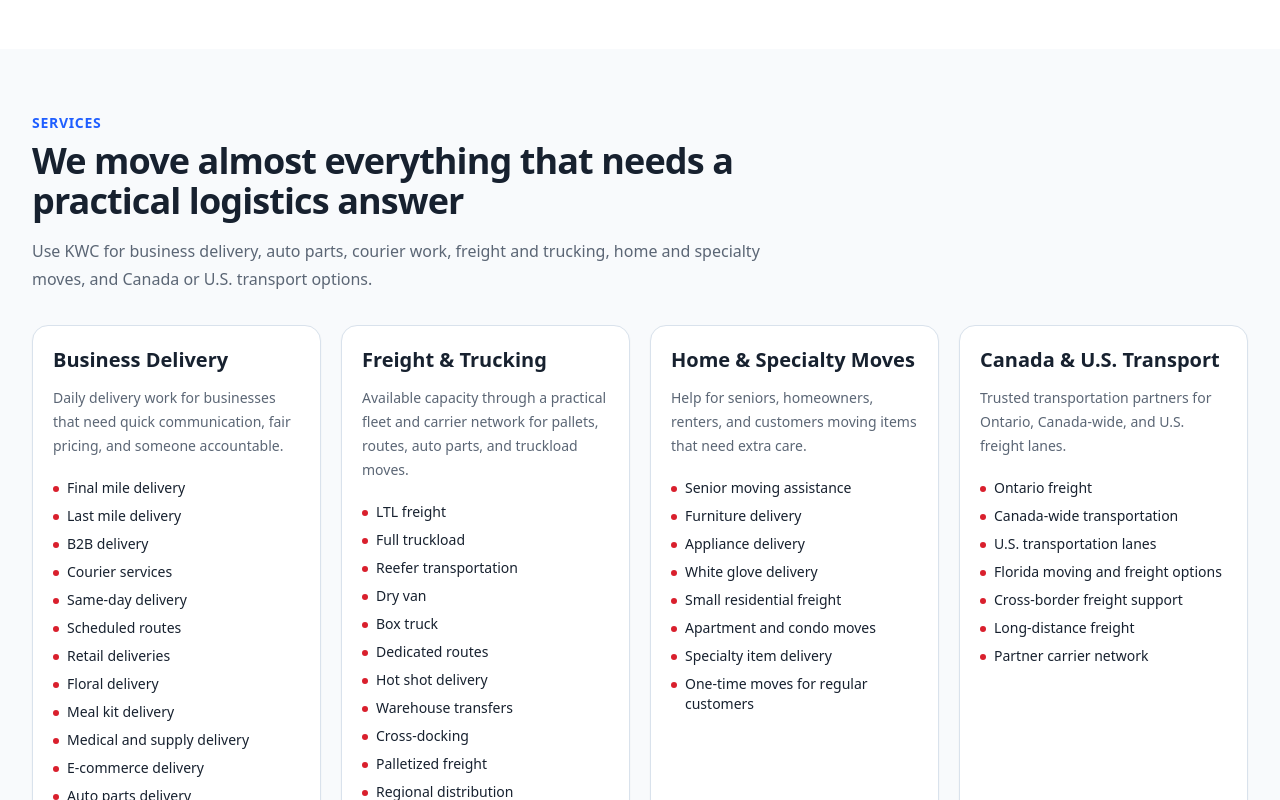
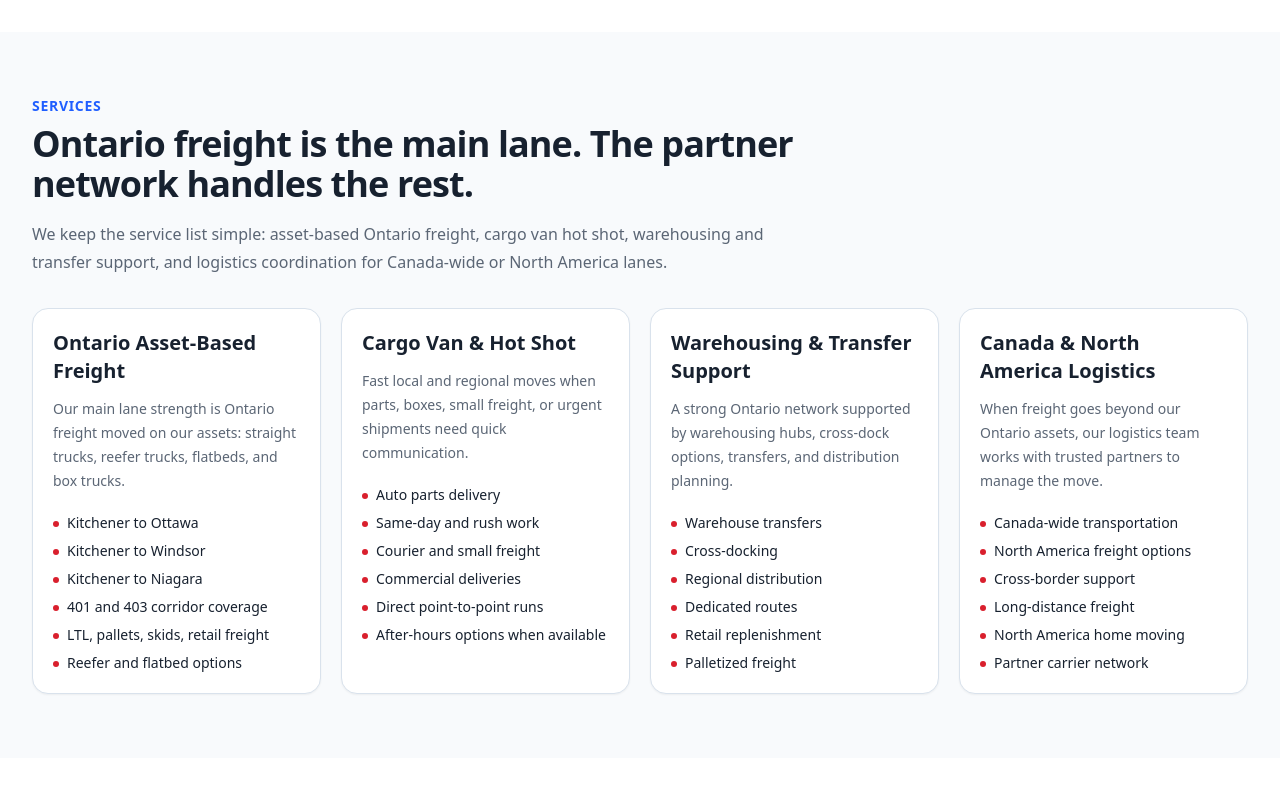
Before and after one commit to kwclogisticsinc-source/kwc-logistics-site, a Next.js app: page / in a window 1280 px wide. Shown: the part 1400-2200 px from the top of the page. Built offline with nearby package versions, Linux system fonts and the light colour scheme.

Commit message:
Refocus services on Ontario freight network

```diff
--- a/app/about/page.tsx
+++ b/app/about/page.tsx
@@ -5,7 +5,7 @@
 export const metadata: Metadata = {
   title: "About",
   description:
-    "KWC Logistics Inc. is a family-run Canadian logistics company based in Kitchener, Ontario with 30 years of logistics experience.",
+    "KWC Logistics Inc. is a family-run Canadian logistics company based in Kitchener, Ontario moving freight mainly across Ontario with partner-managed Canada-wide and North America coverage.",
   alternates: { canonical: "/about" }
 };
 
@@ -23,11 +23,11 @@
           <article className="rounded-md border border-line bg-white p-6 lg:col-span-2">
             <h2 className="text-2xl font-bold text-ink">How KWC works</h2>
             <p className="mt-4 text-base leading-7 text-muted">
-              KWC focuses on final mile delivery, B2B delivery, courier services, auto parts
-              delivery, LTL freight, reefer transportation, dedicated routes, warehouse transfers, senior moving
-              assistance, home and specialty moves, and Canada or U.S. transport options.
-              The goal is simple: collect the right shipment details, confirm the lane, and get
-              it moved.
+              KWC mainly moves freight across Ontario on our assets: straight trucks, reefer
+              trucks, flatbeds, box trucks, and cargo vans for hot shot services. We are based in
+              Kitchener and cover the lanes customers actually use: Ottawa, Windsor, Niagara, the
+              GTA, London, Hamilton, Mississauga, Cambridge, Guelph, Brantford, and the 401 and
+              403 corridor in between.
             </p>
             <p className="mt-4 text-base leading-7 text-muted">
               With 30 years of logistics experience behind the business, KWC understands how
@@ -36,9 +36,10 @@
               the centre of the job.
             </p>
             <p className="mt-4 text-base leading-7 text-muted">
-              Based in Kitchener, Ontario, KWC serves Waterloo Region, Southwestern Ontario,
-              Canada, and U.S. lanes through available capacity, a practical fleet and carrier
-              network, and trusted transportation partners.
+              When a shipment goes beyond our Ontario asset network, KWC&apos;s logistics team works
+              with trusted partners to manage Canada-wide and North America freight, including
+              North America home moving options. The customer still gets quick communication,
+              practical pricing, and one team helping coordinate the move.
             </p>
           </article>
           <aside className="rounded-md bg-brand-pale p-6">
@@ -47,8 +48,9 @@
               <li>Clear shipment details before pickup.</li>
               <li>Quick communication for quotes and dispatch.</li>
               <li>Affordable options explained plainly.</li>
-              <li>Business, residential, and commercial delivery support.</li>
-              <li>Local, regional, Canada-wide, and U.S. freight options.</li>
+              <li>Ontario freight moved mainly on KWC assets.</li>
+              <li>Canada-wide and North America logistics through trusted partners.</li>
+              <li>Warehousing hubs, cross-dock options, and transfer support.</li>
               <li>No full street address shown until the business is ready to publish it.</li>
             </ul>
           </aside>
--- a/app/contact/page.tsx
+++ b/app/contact/page.tsx
@@ -6,7 +6,7 @@
 export const metadata: Metadata = {
   title: "Contact",
   description:
-    "Contact KWC Logistics Inc. in Kitchener, Ontario for local delivery, freight, moving help, and Canada or U.S. transport options.",
+    "Contact KWC Logistics Inc. in Kitchener, Ontario for Ontario freight, hot shot cargo vans, warehousing transfers, and partner-managed Canada-wide or North America logistics.",
   alternates: { canonical: "/contact" }
 };
 
@@ -15,8 +15,8 @@
     <>
       <PageHero eyebrow="Contact" title="Talk to KWC Logistics">
         <p>
-          For quotes, dispatch questions, local delivery, dedicated route work, moving help,
-          Canada or U.S. freight, or urgent shipments, contact KWC Logistics Inc. directly.
+          For Ontario freight, hot shot cargo vans, straight truck work, reefer, flatbed,
+          warehouse transfers, or Canada-wide and North America logistics, contact KWC Logistics Inc. directly.
         </p>
       </PageHero>
       <Section title="Contact details" intro="No full street address is published yet. KWC is based in Kitchener, Ontario.">
--- a/app/layout.tsx
+++ b/app/layout.tsx
@@ -11,7 +11,7 @@
     template: "%s | KWC Logistics Inc."
   },
   description:
-    "Family-run Canadian logistics company in Kitchener backed by 30 years of experience, quick communication, affordable options, and service across Ontario, Canada, and U.S. lanes.",
+    "Family-run Canadian logistics company in Kitchener moving freight mainly across Ontario with straight trucks, reefers, flatbeds, cargo vans, warehousing hubs, and partner-managed Canada-wide and North America coverage.",
   keywords: [
     "Kitchener logistics company",
     "Waterloo Region delivery",
@@ -20,14 +20,17 @@
     "LTL freight Kitchener",
     "warehouse transfers Ontario",
     "Southwestern Ontario logistics",
-    "Canada U.S. freight",
+    "Ontario freight",
+    "North America freight",
+    "401 corridor freight",
+    "403 corridor freight",
     "courier services Kitchener",
     "senior moving assistance Kitchener",
     "auto parts delivery Kitchener"
   ],
   openGraph: {
     title: "KWC Logistics Inc.",
-    description: "No customer too small. No freight too complicated. Quick communication, affordability, and service.",
+    description: "Ontario asset-based freight with partner-managed Canada-wide and North America logistics.",
     url: `https://${site.domain}`,
     siteName: site.name,
     locale: "en_CA",
--- a/app/page.tsx
+++ b/app/page.tsx
@@ -15,8 +15,8 @@
   "Family-Run Business",
   "30 Years of Logistics Experience",
   "Quick Communication",
-  "Affordable Options",
-  "Canada & U.S. Freight Solutions"
+  "Ontario Asset-Based Freight",
+  "Canada & North America Logistics"
 ];
 
 const whyChoose = [
@@ -51,10 +51,10 @@
               Driven by Canadian Values. Built for Local Freight.
             </h1>
             <p className="mt-6 max-w-2xl text-lg leading-8 text-muted">
-              From small deliveries to cross-border freight, KWC Logistics Inc. helps businesses,
-              homeowners, seniors, and everyday customers move what matters across Ontario, Canada, and the U.S.
-              Backed by 30 years of logistics experience, we focus on quick communication,
-              affordability, and service.
+              KWC Logistics Inc. mainly moves freight across Ontario on straight trucks, reefer
+              trucks, flatbeds, box trucks, and cargo vans for hot shot work. Backed by 30 years
+              of logistics experience, we also manage Canada-wide and North America freight
+              through trusted partners when the lane goes beyond our assets.
             </p>
             <div className="mt-8 flex flex-col gap-3 sm:flex-row">
               <ButtonLink href="/request-a-quote">Request a Quote</ButtonLink>
@@ -93,7 +93,7 @@
       <Section
         eyebrow="No Customer Too Small"
         title="One box, one pallet, one truckload — call KWC."
-        intro="KWC Logistics Inc. is built for small businesses, homeowners, seniors, growing companies, and everyday customers who need a real person to help get something moved without getting overcharged or ignored."
+        intro="KWC Logistics Inc. is built for customers who need a real person to answer, explain the freight options, and get the shipment moving without getting overcharged or ignored."
       >
         <div className="rounded-2xl bg-brand-navy p-6 text-white sm:p-8">
           <h2 className="text-3xl font-bold">No customer too small. No freight too complicated.</h2>
@@ -108,8 +108,8 @@
 
       <Section
         eyebrow="Services"
-        title="We move almost everything that needs a practical logistics answer"
-        intro="Use KWC for business delivery, auto parts, courier work, freight and trucking, home and specialty moves, and Canada or U.S. transport options."
+        title="Ontario freight is the main lane. The partner network handles the rest."
+        intro="We keep the service list simple: asset-based Ontario freight, cargo van hot shot, warehousing and transfer support, and logistics coordination for Canada-wide or North America lanes."
         className="bg-slate-50"
       >
         <div className="grid gap-5 lg:grid-cols-4">
@@ -154,31 +154,58 @@
       <section className="bg-white py-14 sm:py-16">
         <div className="mx-auto grid max-w-7xl gap-8 px-4 sm:px-6 lg:grid-cols-[0.9fr_1.1fr] lg:px-8">
           <div>
-            <p className="text-sm font-bold uppercase tracking-wider text-brand-red">Canada & U.S. Transport</p>
+            <p className="text-sm font-bold uppercase tracking-wider text-brand-red">Ontario First, North America When Needed</p>
             <h2 className="mt-2 text-3xl font-bold tracking-tight text-ink sm:text-4xl">
-              Freight options beyond the local route.
+              Strong coverage across the 401 and 403 corridor.
             </h2>
             <p className="mt-4 text-base leading-7 text-muted">
-              KWC supports Ontario freight, Canada-wide transportation, U.S. transportation lanes,
-              Florida moving and freight options, cross-border freight support, and long-distance
-              freight through available capacity and trusted transportation partners.
+              Our main work is Ontario freight: Kitchener to Ottawa, Windsor, Niagara, the GTA,
+              Hamilton, London, Mississauga, Cambridge, Guelph, Brantford, and anywhere along the
+              401 and 403 corridor. We move freight on our assets where it makes sense, supported
+              by warehousing hubs, cross-dock options, and a strong logistics team.
             </p>
           </div>
           <div className="grid gap-4 sm:grid-cols-2">
-            {["Ontario freight", "Canada-wide transportation", "U.S. transportation lanes", "Florida moving and freight options"].map((item) => (
+            {["Straight trucks", "Reefer trucks", "Flatbeds", "Cargo vans for hot shot"].map((item) => (
               <div key={item} className="rounded-2xl border border-line bg-slate-50 p-5">
                 <p className="text-lg font-bold text-ink">{item}</p>
-                <p className="mt-2 text-sm leading-6 text-muted">Call KWC with lane, timing, freight type, and access details.</p>
+                <p className="mt-2 text-sm leading-6 text-muted">Call KWC with lane, timing, freight type, access details, and urgency.</p>
               </div>
             ))}
           </div>
         </div>
       </section>
 
+      <section className="border-y border-line bg-white py-14 sm:py-16">
+        <div className="mx-auto grid max-w-7xl gap-8 px-4 sm:px-6 lg:grid-cols-[1fr_0.9fr] lg:px-8">
+          <div>
+            <p className="text-sm font-bold uppercase tracking-wider text-brand-red">Partner-Managed Logistics</p>
+            <h2 className="mt-2 text-3xl font-bold tracking-tight text-ink sm:text-4xl">
+              Canada-wide and North America moves, managed by people who understand freight.
+            </h2>
+            <p className="mt-4 text-base leading-7 text-muted">
+              KWC mainly moves freight on our own Ontario assets. When a customer needs a lane
+              across Canada, into the U.S., or a North America home moving option, our logistics
+              team works with trusted transportation partners to manage the service, communication,
+              and pricing.
+            </p>
+          </div>
+          <div className="rounded-2xl bg-brand-pale p-6">
+            <h3 className="text-2xl font-bold text-ink">What this means for customers</h3>
+            <ul className="mt-5 space-y-3 text-sm leading-6 text-muted">
+              <li>Ontario freight handled mainly through KWC assets.</li>
+              <li>Partner network used for Canada-wide and North America coverage.</li>
+              <li>Quick communication and honest options before the move is booked.</li>
+              <li>Warehousing hubs and cross-dock support where the freight plan needs it.</li>
+            </ul>
+          </div>
+        </div>
+      </section>
+
       <Section
         eyebrow="Service Areas"
-        title="Serving Waterloo Region, Southwestern Ontario, Canada, and U.S. lanes"
-        intro="KWC is based in Kitchener and helps customers move freight and items across local, regional, and long-distance routes."
+        title="Ontario coverage from Kitchener across the 401 and 403 corridor"
+        intro="KWC is based in Kitchener and moves freight across Ontario: Ottawa, Windsor, Niagara, the GTA, London, Hamilton, Mississauga, Cambridge, Guelph, Brantford, and the lanes in between."
         className="bg-slate-50"
       >
         <div className="grid gap-3 sm:grid-cols-2 md:grid-cols-3">
--- a/app/request-a-quote/page.tsx
+++ b/app/request-a-quote/page.tsx
@@ -6,7 +6,7 @@
 export const metadata: Metadata = {
   title: "Request a Quote",
   description:
-    "Request a logistics quote from KWC Logistics for local delivery, freight, moving help, reefer transportation, or Canada and U.S. freight.",
+    "Request a logistics quote from KWC Logistics for Ontario freight, hot shot cargo vans, reefer transportation, flatbed, warehouse transfers, or Canada-wide and North America logistics.",
   alternates: { canonical: "/request-a-quote" }
 };
 
--- a/app/service-areas/[slug]/page.tsx
+++ b/app/service-areas/[slug]/page.tsx
@@ -31,9 +31,9 @@
       <PageHero eyebrow="Local Logistics" title={area.title}>
         <p>{area.description}</p>
       </PageHero>
-      <Section title="Delivery, freight, moving help, and transport options" intro="KWC is based in Kitchener and serves local, regional, Canada-wide, and U.S. lanes through practical dispatch and trusted transportation partners.">
+      <Section title="Ontario freight, warehousing support, and partner logistics" intro="KWC is based in Kitchener and mainly serves Ontario on our own assets, with partner-managed Canada-wide and North America logistics when the lane goes further.">
         <div className="grid gap-5 md:grid-cols-3">
-          {["Business delivery", "Freight and trucking", "Home and specialty moves"].map((item) => (
+          {["Ontario asset freight", "Hot shot cargo vans", "Warehousing and partner network"].map((item) => (
             <article key={item} className="rounded-2xl border border-line bg-white p-5">
               <h2 className="text-lg font-bold text-ink">{item}</h2>
               <p className="mt-3 text-sm leading-6 text-muted">
--- a/app/services/[slug]/page.tsx
+++ b/app/services/[slug]/page.tsx
@@ -50,8 +50,8 @@
           <aside className="rounded-2xl bg-brand-pale p-6">
             <h2 className="text-xl font-bold text-ink">One shipment or repeat work</h2>
             <p className="mt-3 text-sm leading-6 text-muted">
-              KWC can help with one-time jobs, scheduled routes, regional lanes, and Canada or U.S.
-              freight options through a fleet and carrier network.
+              KWC can help with one-time jobs, scheduled routes, Ontario regional lanes, and
+              partner-managed Canada-wide or North America freight options.
             </p>
             <div className="mt-5">
               <ButtonLink href="/request-a-quote">Request a Quote</ButtonLink>
--- a/app/services/page.tsx
+++ b/app/services/page.tsx
@@ -8,21 +8,21 @@
 export const metadata: Metadata = {
   title: "Services",
   description:
-    "KWC Logistics provides final mile delivery, B2B delivery, courier services, LTL freight, reefer transportation, warehouse transfers, same-day delivery, dedicated routes, senior moving assistance, meal kit delivery, floral delivery, and Canada and U.S. freight.",
+    "KWC Logistics mainly moves freight across Ontario with straight trucks, reefers, flatbeds, box trucks, and cargo vans, with partner-managed Canada-wide and North America logistics.",
   alternates: { canonical: "/services" }
 };
 
 export default function ServicesPage() {
   return (
     <>
-      <PageHero eyebrow="Services" title="Delivery, freight, moving help, and Canada-U.S. transport">
+      <PageHero eyebrow="Services" title="Ontario freight on our assets. Partner logistics beyond that.">
         <p>
-          One box, one pallet, one room, one truckload, or one cross-border shipment.
-          KWC keeps the process direct: we answer, we communicate, we keep pricing practical,
-          and we get it moved.
+          KWC mainly moves freight in Ontario on straight trucks, reefer trucks, flatbeds,
+          box trucks, and cargo vans for hot shot work. For Canada-wide and North America lanes,
+          our logistics team works with trusted partners to manage the move.
         </p>
       </PageHero>
-      <Section title="Service categories" intro="KWC supports businesses, auto parts suppliers, homeowners, seniors, and everyday customers with local accountability and practical freight planning.">
+      <Section title="What KWC actually focuses on" intro="We keep services practical: Ontario asset-based freight, hot shot vans, warehousing and transfers, and partner-managed logistics for longer lanes.">
         <div className="grid gap-5 lg:grid-cols-4">
           {serviceCategories.map((category) => (
             <article key={category.title} className="rounded-2xl border border-line bg-white p-5">
@@ -32,7 +32,7 @@
           ))}
         </div>
       </Section>
-      <Section title="Service pages" className="bg-slate-50">
+      <Section title="Detailed service pages" intro="These pages explain the common shipment types customers ask about. The main operating model stays Ontario-first." className="bg-slate-50">
         <div className="grid gap-5 sm:grid-cols-2 lg:grid-cols-3">
           {services.map((service) => (
             <Link key={service.slug} href={`/services/${service.slug}`} className="rounded-2xl border border-line bg-white p-5 transition hover:border-brand-red">
--- a/components/Header.tsx
+++ b/components/Header.tsx
@@ -21,7 +21,7 @@
           <LogoLockup />
           <span className="hidden border-l border-line pl-3 leading-tight sm:block">
             <span className="block text-xs font-semibold text-ink">Kitchener dispatch</span>
-            <span className="block text-xs font-medium text-muted">Canada & U.S. lanes</span>
+            <span className="block text-xs font-medium text-muted">Ontario assets. North America network.</span>
           </span>
         </Link>
         <nav className="hidden items-center gap-5 text-sm font-medium text-ink lg:flex">
--- a/lib/site.ts
+++ b/lib/site.ts
@@ -5,7 +5,7 @@
   email: "dispatch@kwclogistics.ca",
   location: "Based in Kitchener, Ontario",
   description:
-    "Family-run Canadian logistics backed by 30 years of experience, serving businesses, homeowners, seniors, and everyday customers across Kitchener, Waterloo Region, Southwestern Ontario, Canada, and U.S. lanes."
+    "Family-run Canadian logistics backed by 30 years of experience, moving freight mainly across Ontario with straight trucks, reefers, flatbeds, cargo vans, warehousing hubs, and partner-managed Canada-wide and North America coverage."
 };
 
 export type ItemPage = {
@@ -15,81 +15,58 @@
   keywords?: string[];
 };
 
-export const businessDelivery = [
-  "Final mile delivery",
-  "Last mile delivery",
-  "B2B delivery",
-  "Courier services",
-  "Same-day delivery",
-  "Scheduled routes",
-  "Retail deliveries",
-  "Floral delivery",
-  "Meal kit delivery",
-  "Medical and supply delivery",
-  "E-commerce delivery",
-  "Auto parts delivery",
-  "Small business delivery"
-];
-
-export const freightTrucking = [
-  "LTL freight",
-  "Full truckload",
-  "Reefer transportation",
-  "Dry van",
-  "Box truck",
-  "Dedicated routes",
-  "Hot shot delivery",
-  "Warehouse transfers",
-  "Cross-docking",
-  "Palletized freight",
-  "Regional distribution"
-];
-
-export const homeSpecialty = [
-  "Senior moving assistance",
-  "Furniture delivery",
-  "Appliance delivery",
-  "White glove delivery",
-  "Small residential freight",
-  "Apartment and condo moves",
-  "Specialty item delivery",
-  "One-time moves for regular customers"
-];
-
-export const canadaUsTransport = [
-  "Ontario freight",
-  "Canada-wide transportation",
-  "U.S. transportation lanes",
-  "Florida moving and freight options",
-  "Cross-border freight support",
-  "Long-distance freight",
-  "Partner carrier network"
-];
-
 export const serviceCategories = [
   {
-    title: "Business Delivery",
+    title: "Ontario Asset-Based Freight",
     description:
-      "Daily delivery work for businesses that need quick communication, fair pricing, and someone accountable.",
-    items: businessDelivery
+      "Our main lane strength is Ontario freight moved on our assets: straight trucks, reefer trucks, flatbeds, and box trucks.",
+    items: [
+      "Kitchener to Ottawa",
+      "Kitchener to Windsor",
+      "Kitchener to Niagara",
+      "401 and 403 corridor coverage",
+      "LTL, pallets, skids, retail freight",
+      "Reefer and flatbed options"
+    ]
   },
   {
-    title: "Freight & Trucking",
+    title: "Cargo Van & Hot Shot",
     description:
-      "Available capacity through a practical fleet and carrier network for pallets, routes, auto parts, and truckload moves.",
-    items: freightTrucking
+      "Fast local and regional moves when parts, boxes, small freight, or urgent shipments need quick communication.",
+    items: [
+      "Auto parts delivery",
+      "Same-day and rush work",
+      "Courier and small freight",
+      "Commercial deliveries",
+      "Direct point-to-point runs",
+      "After-hours options when available"
+    ]
   },
   {
-    title: "Home & Specialty Moves",
+    title: "Warehousing & Transfer Support",
     description:
-      "Help for seniors, homeowners, renters, and customers moving items that need extra care.",
-    items: homeSpecialty
+      "A strong Ontario network supported by warehousing hubs, cross-dock options, transfers, and distribution planning.",
+    items: [
+      "Warehouse transfers",
+      "Cross-docking",
+      "Regional distribution",
+      "Dedicated routes",
+      "Retail replenishment",
+      "Palletized freight"
+    ]
   },
   {
-    title: "Canada & U.S. Transport",
+    title: "Canada & North America Logistics",
     description:
-      "Trusted transportation partners for Ontario, Canada-wide, and U.S. freight lanes.",
-    items: canadaUsTransport
+      "When freight goes beyond our Ontario assets, our logistics team works with trusted partners to manage the move.",
+    items: [
+      "Canada-wide transportation",
+      "North America freight options",
+      "Cross-border support",
+      "Long-distance freight",
+      "North America home moving",
+      "Partner carrier network"
+    ]
   }
 ];
 
@@ -173,10 +150,10 @@
   },
   {
     slug: "canada-us-freight",
-    title: "Canada & U.S. Freight",
+    title: "Canada & North America Freight",
     description:
-      "Canada and U.S. freight solutions through a fleet and carrier network, including Ontario, long-distance, Florida, and cross-border lanes.",
-    keywords: ["Southwestern Ontario logistics", "Canada U.S. freight"]
+      "Canada-wide and North America freight solutions managed by KWC's logistics team through trusted transportation partners beyond our core Ontario asset network.",
+    keywords: ["Southwestern Ontario logistics", "Canada freight", "North America freight"]
   }
 ];
 
@@ -205,7 +182,7 @@
   { slug: "london-logistics", title: "London Logistics", description: "London Ontario logistics support for regional freight, dedicated routes, and long-distance moves." },
   { slug: "hamilton-logistics", title: "Hamilton Logistics", description: "Hamilton logistics, freight, delivery, and commercial transport support from a Kitchener-based team." },
   { slug: "mississauga-logistics", title: "Mississauga Logistics", description: "Mississauga delivery and freight support connecting Waterloo Region with the GTA." },
-  { slug: "southwestern-ontario-logistics", title: "Southwestern Ontario Logistics", description: "Southwestern Ontario logistics across local, regional, Canada-wide, and U.S. lanes." }
+  { slug: "southwestern-ontario-logistics", title: "Southwestern Ontario Logistics", description: "Southwestern Ontario logistics across the 401 and 403 corridor, with Ontario asset-based freight and partner-managed Canada-wide coverage." }
 ];
 
 export const faqs = [
@@ -225,9 +202,9 @@
       "Quick communication, affordable options, and service. With 30 years of logistics experience, we understand freight costs and help customers avoid being taken advantage of."
   },
   {
-    question: "Do you handle Canada and U.S. freight?",
+    question: "Do you handle Canada-wide and North America freight?",
     answer:
-      "Yes. KWC can help with Canada and U.S. freight solutions through available capacity and trusted transportation partners."
+      "Yes. Our main asset-based freight coverage is Ontario, and our logistics team works with trusted partners for Canada-wide and North America freight."
   },
   {
     question: "Can KWC handle same-day delivery?",
```
Also changed, not shown: app/service-areas/page.tsx (+6 -5 lines), components/Footer.tsx (+4 -4 lines).
